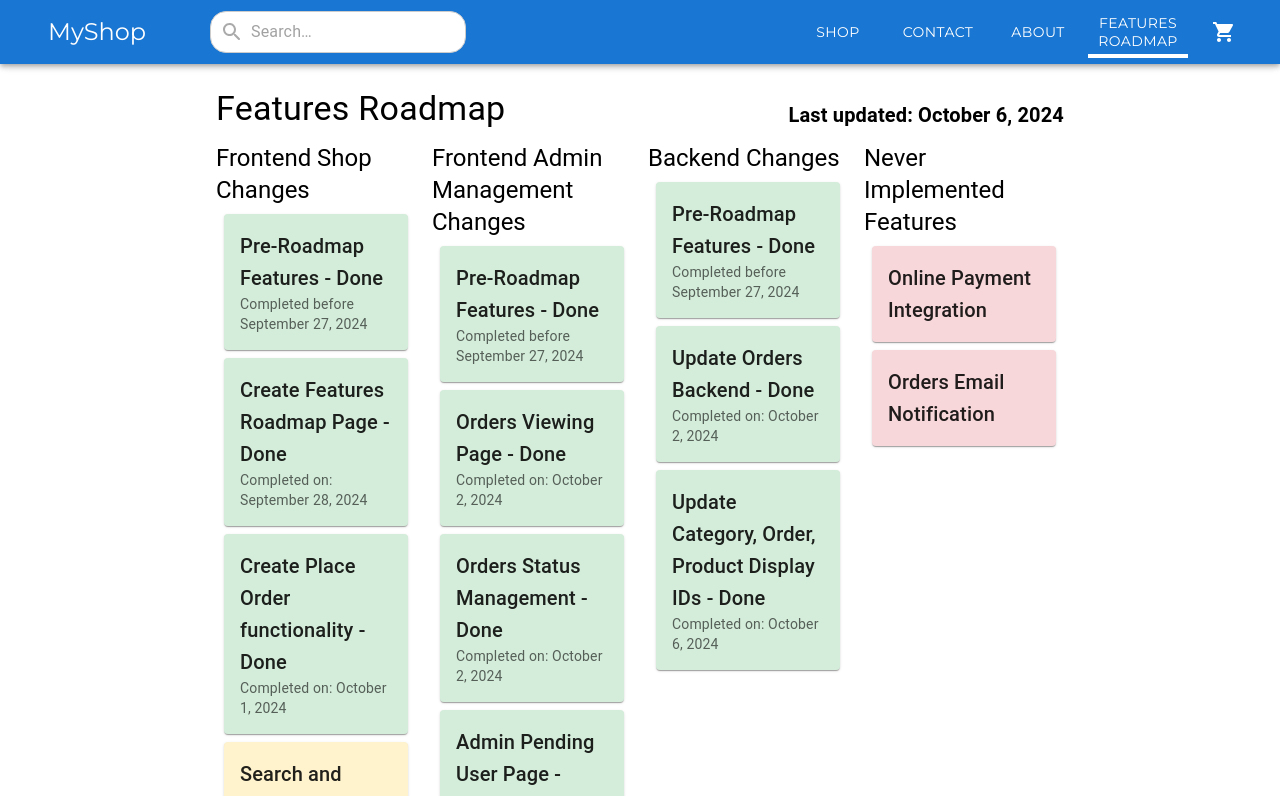
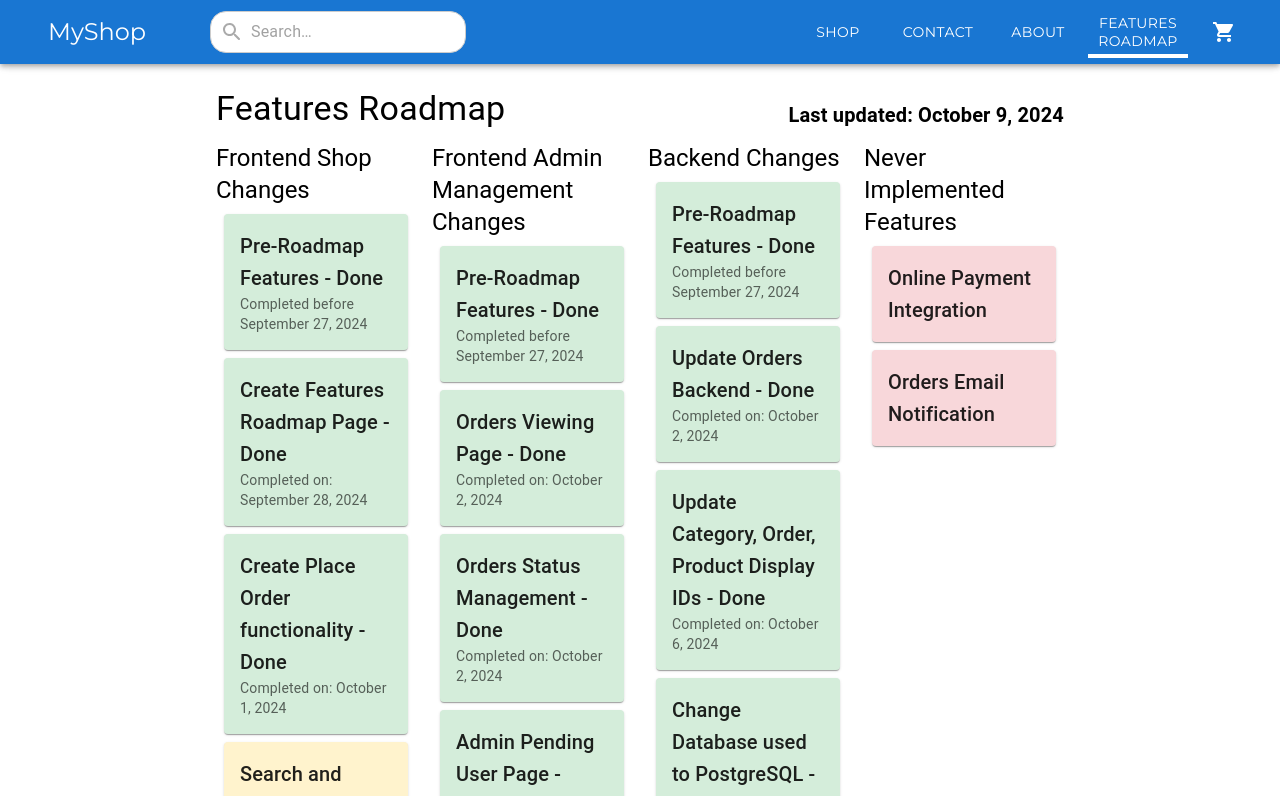
Before and after one commit to Jonas-Sebastian/practice-ecommerce-website, a React (Create React App) app: page /roadmap in a window 1280 px wide. Shown: the top 796 px of the page. Built offline with nearby package versions, Linux system fonts and the light colour scheme; no server answers.

Commit message:
Update Features Roadmap

```diff
--- a/src/components/ShopWebsite/ShopInfo/FeaturesRoadmap.jsx
+++ b/src/components/ShopWebsite/ShopInfo/FeaturesRoadmap.jsx
@@ -90,6 +90,7 @@ const FeaturesRoadmap = () => {
             { title: 'Pre-Roadmap Features', isDone: true, details: 'All other backend features completed prior to the creation features roadmap page.', date: 'September 27, 2024', isPreRoadmap: true },
             { title: 'Update Orders Backend', isDone: true, details: 'Update Orders Backend model to handle more order details.', date: 'October 2, 2024', },
             { title: 'Update Category, Order, Product Display IDs', isDone: true, details: 'Update models to use and show Display IDs instead of Django built in IDs.', date: 'October 6, 2024', },
+            { title: 'Change Database used to PostgreSQL', isDone: true, details: 'Practice using other databases (PostgreSQL).', date: 'October 9, 2024', },
         ],
 
         // Never Implement
@@ -99,7 +100,7 @@ const FeaturesRoadmap = () => {
         ],
     };
 
-    const lastUpdatedDate = "Last updated: October 6, 2024";
+    const lastUpdatedDate = "Last updated: October 9, 2024";
 
     return (
         <Box sx={{ p: 3, width: '70%', mx: 'auto' }}>
```
